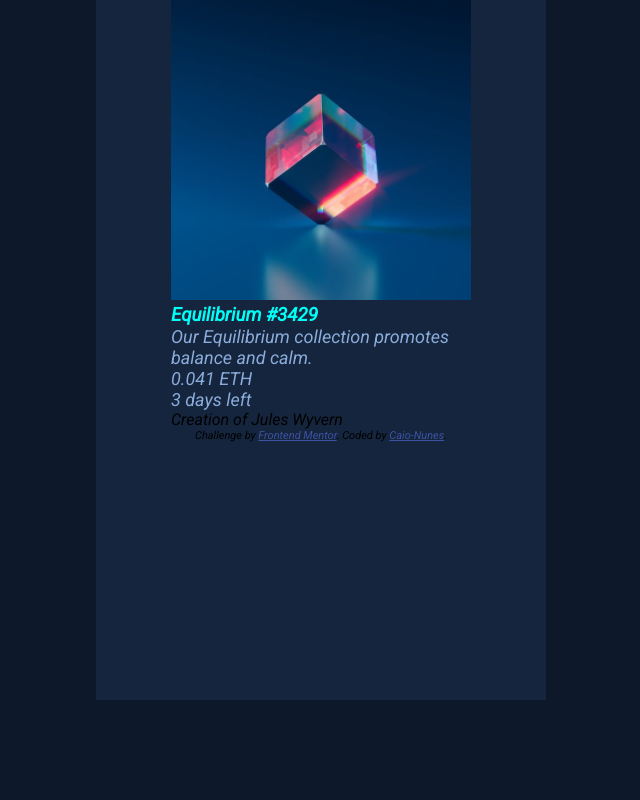
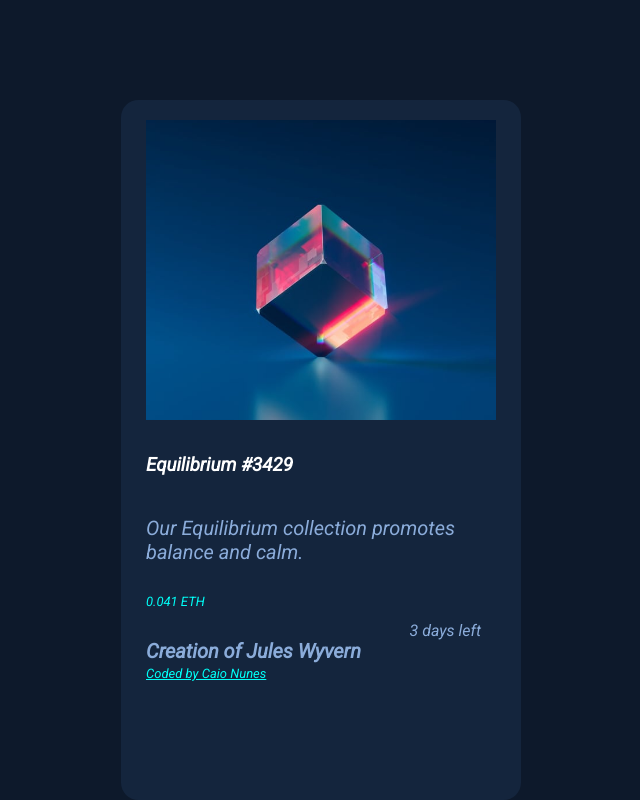
Before and after one commit to CaioNunesS/My-Card, a plain HTML site: page nft-preview-card-component-main/index.html in a window 1280 px wide. Shown: the whole page, without its empty margins (319-959 px from the left). Drawn offline with Linux system fonts and the light colour scheme.

Commit message:
conclusão do card

```diff
--- a/nft-preview-card-component-main/index.html
+++ b/nft-preview-card-component-main/index.html
@@ -5,9 +5,9 @@
   <meta name="viewport" content="width=device-width, initial-scale=1.0"> <!-- displays site properly based on user's device -->
 <link rel="stylesheet" href="style.css">
   <link rel="icon" type="image/png" sizes="32x32" href="./images/favicon-32x32.png">
-  <title>Frontend Mentor | NFT preview card component</title>
+  <title>Frontend Mentor | NFT </title>
 
-  <!-- Feel free to remove these styles or customise in your own stylesheet 👍 -->
+
   <style>
     .attribution { font-size: 11px; text-align: center; }
     .attribution a { color: hsl(228, 45%, 44%); }
@@ -25,12 +25,12 @@
       <p class="elements-p3">3 days left</p>
 
 
-     <footer>Creation of Jules Wyvern</footer>
+     <footer>
+      <h3 class="creator">Creation of Jules Wyvern</h3>
+     <a href="https://github.com/CaioNunesS">Coded by Caio Nunes</a>
+    </footer>
 
-      <div class="attribution">
-        Challenge by <a href="https://www.frontendmentor.io?ref=challenge" target="_blank">Frontend Mentor</a>.
-        Coded by <a href="#">Caio-Nunes</a>.
-      </div>
+
     </section>
   </main>
 
--- a/nft-preview-card-component-main/style.css
+++ b/nft-preview-card-component-main/style.css
@@ -12,41 +12,59 @@ body {
     }
 
     .card
-    {background-color: hsl(216, 50%, 16%);
-    width: 450px;
+    {
+        font-family: 'Roboto', sans-serif;
+        background-color: hsl(216, 50%, 16%);
+    width: 400px;
     height: 700px;
     margin: 0 auto;
     position: relative;
     overflow: hidden;
-
+border-radius: 2ch;
+margin-top: 100px;
 }
 
     .card-elements{
-        width: 300px;
+
+        margin: 0 auto;
+        width: 350px;
         height: 500px;
-        margin: 0 auto;
-
+        margin-top: 20px;
     }
     .card .card-elements .elements-banner{
 
-    height: 300px;
+        width: 100%;
+        height: 300px;
+        object-fit: cover;
 
-    width: 100%;
     }
-
-
-*{font-family: 'Roboto', sans-serif;}
-h3{
-    color: hsl(178, 100%, 50%);
+    h3{
+    color: hsl(0, 0%, 100%);
+    margin-top: 30px;
 }
-p{
+.elements-p1{
     color: hsl(215, 51%, 70%);
-font-size: 18px;}
-.eth{
-    color: hsl(178, 100%, 50%);
+font-size: 20px;
+margin-top: 40px;
 }
 
-img{
-    width: 375px;
+.elements-p2{
+    color:  hsl(178, 100%, 50%);
+font-size: small;
+margin-top: 30px;
 
 }
+.elements-p3{
+    position: absolute;
+    right: 40px;
+    bottom: 160px;
+    color: hsl(215, 51%, 70%);
+}
+.creator{
+    color: hsl(215, 51%, 70%);
+    font-size: 20px;
+}
+footer a{
+color: hsl(178, 100%, 50%);
+font-size: small;
+}
```
